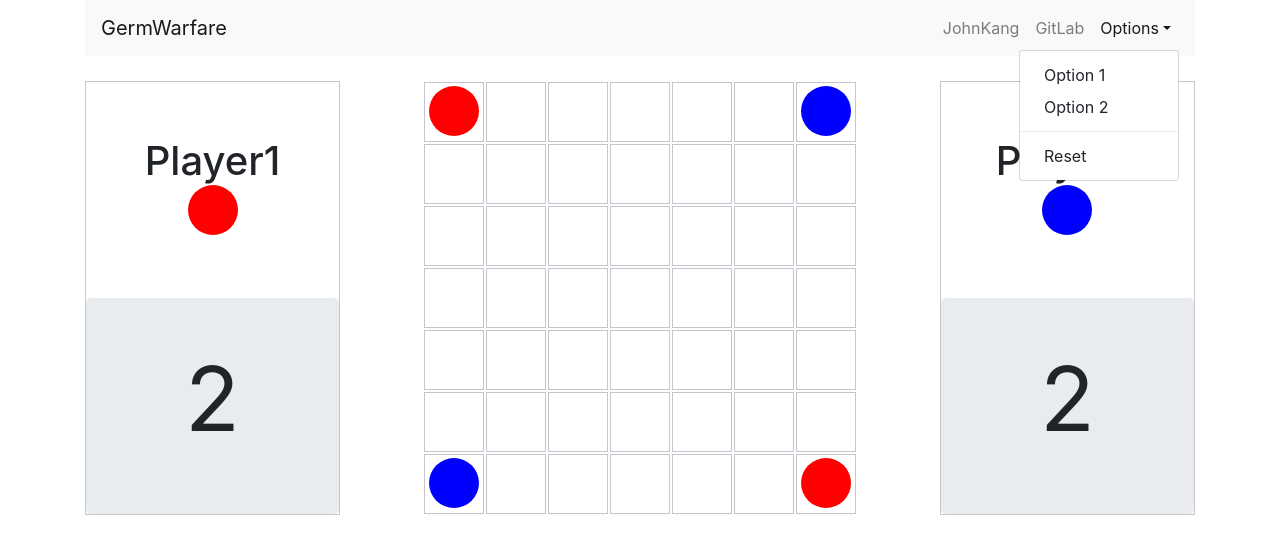
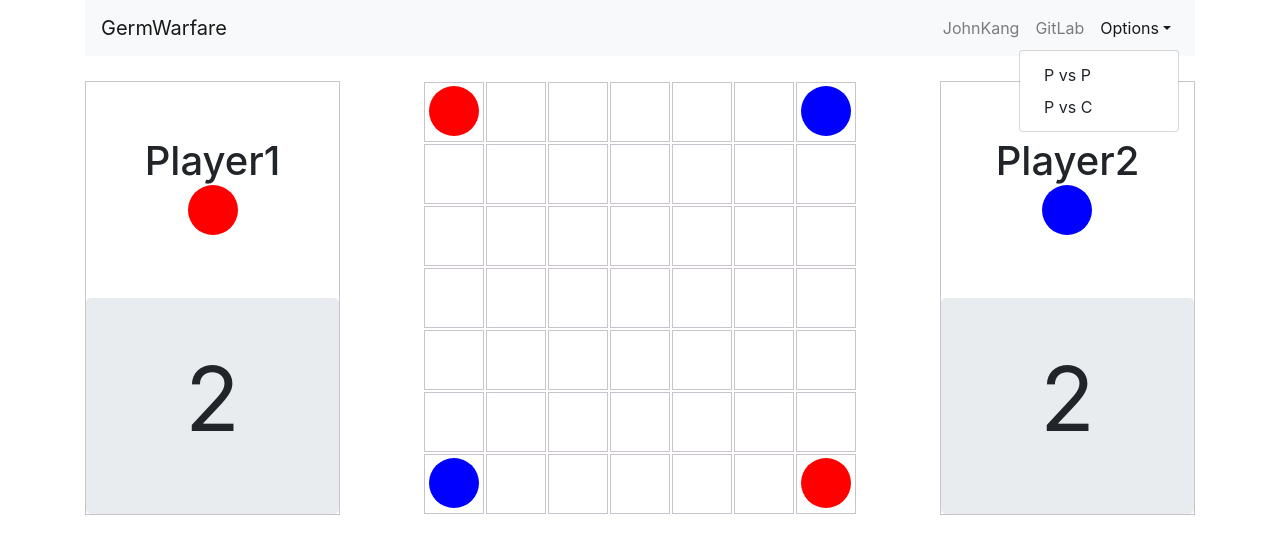
Before and after one commit to SeungsooKang/germwarfare, a React (Create React App) app: page / in a window 1280 px wide. Both pictures are taken after a click on the link "Options". Shown: the top 554 px of the page. Built offline with nearby package versions, Linux system fonts and the light colour scheme.

Commit message:
work on routing

```diff
--- a/package.json
+++ b/package.json
@@ -6,6 +6,7 @@
     "bootstrap": "^4.3.1",
     "react": "^16.8.6",
     "react-dom": "^16.8.6",
+    "react-router": "^5.0.0",
     "react-scripts": "3.0.0",
     "reactstrap": "^8.0.0"
   },
--- a/src/App.js
+++ b/src/App.js
@@ -11,7 +11,8 @@ class App extends React.Component {
 		count: {
 			p1: 2,
 			p2: 2
-		}
+		},
+		playMode: 0		// 0: P vs P, 1: P vs C
 	}
 
 	updateCountState = (ct) => {
@@ -20,19 +21,25 @@ class App extends React.Component {
 		})
 	};
 
+	updatePlayModeState = (n) => {
+		this.setState({
+			playMode: n
+		})
+	};
+
     render(){
         return (
 			<div>
 				<Container style={{marginBottom: '25px'}}>
-					<Menubar/>
+					<Menubar updatePlayMode={this.updatePlayModeState}/>
 				</Container>
 				<Container>
 					<Row>
-						<Col xs="3"><PlayerPane playerid='Player1' status={1} count={this.state.count.p1}/></Col>
+						<Col xs="3"><PlayerPane playerid={this.state.playMode === 0 ? 'Player1' : 'Player'} status={1} count={this.state.count.p1}/></Col>
 						<Col xs="6">
-							<MainPane updateCellCount={this.updateCountState}/>
+							<MainPane updateCellCount={this.updateCountState} playmode={this.state.playMode}/>
 						</Col>
-						<Col xs="3"><PlayerPane playerid='Player2' status={2} count={this.state.count.p2}/></Col>
+						<Col xs="3"><PlayerPane playerid={this.state.playMode === 0 ? 'Player2' : 'Computer'} status={2} count={this.state.count.p2}/></Col>
 					</Row>
 				</Container>
 			</div>
--- a/src/Menubar.js
+++ b/src/Menubar.js
@@ -45,15 +45,11 @@ export default class Menubar extends React.Component {
                   Options
                 </DropdownToggle>
                 <DropdownMenu right>
-                  <DropdownItem>
-                    Option 1
+                  <DropdownItem onClick={() => this.props.updatePlayMode(0)}>
+                    P vs P
                   </DropdownItem>
-                  <DropdownItem>
-                    Option 2
-                  </DropdownItem>
-                  <DropdownItem divider />
-                  <DropdownItem>
-                    Reset
+                  <DropdownItem onClick={() => this.props.updatePlayMode(1)}>
+                    P vs C
                   </DropdownItem>
                 </DropdownMenu>
               </UncontrolledDropdown>
```
Also changed, not shown: src/logo.svg (deleted), 1 other file (tests, documents, lock files or other folders).
